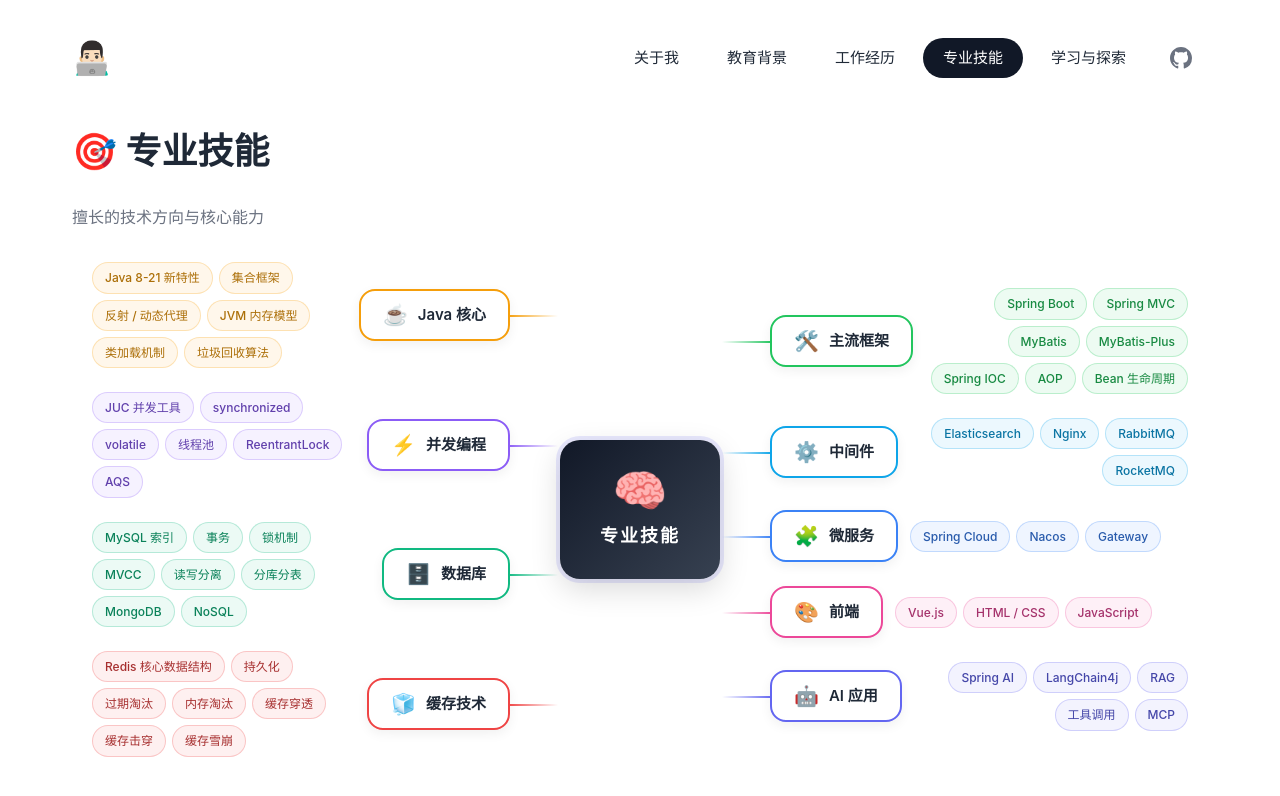
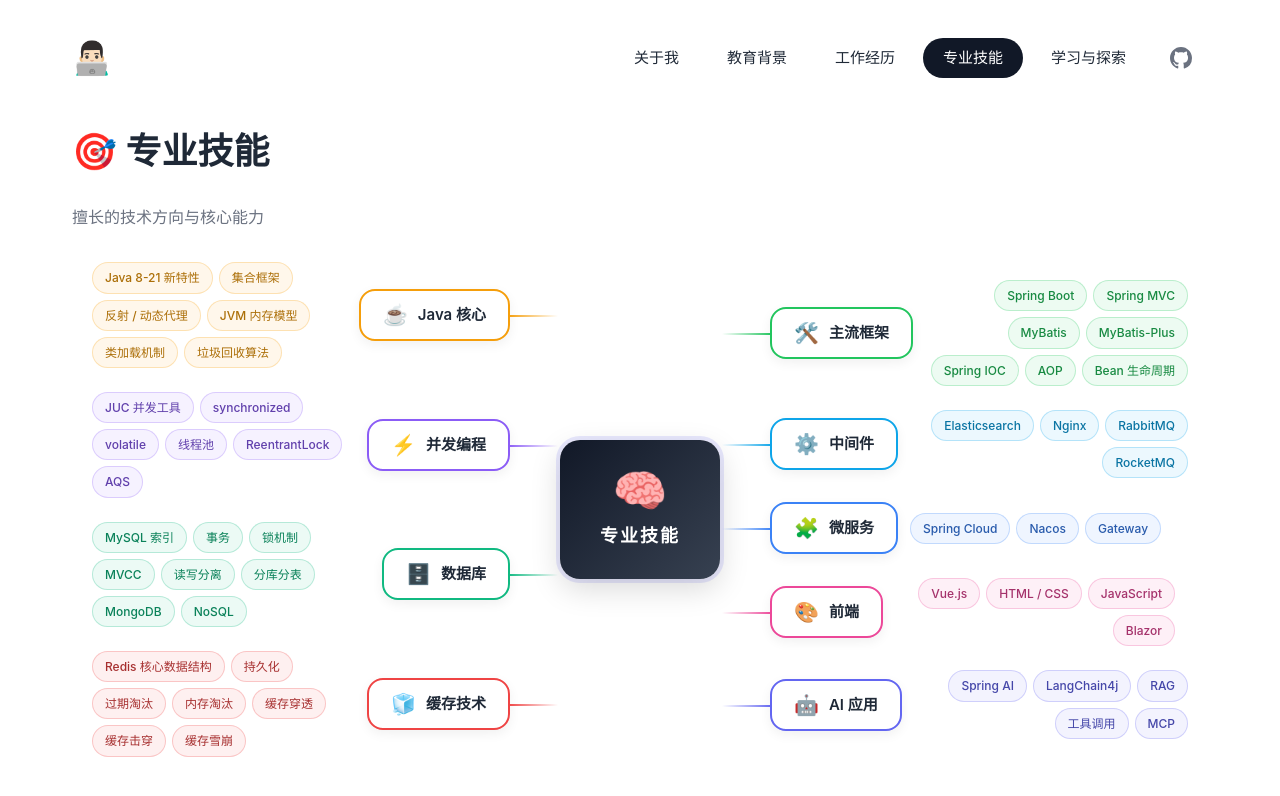
Before and after one commit to PlanBBBBB/my-portfolio, a React (Vite) app: page /skills in a window 1280 px wide. Shown: the top 796 px of the page. Built offline with nearby package versions, Linux system fonts and the light colour scheme.

Commit message:
feat: 专业技能前端分支新增 Blazor 技术标签

```diff
--- a/src/data/portfolio.ts
+++ b/src/data/portfolio.ts
@@ -235,7 +235,7 @@
     title: '前端',
     icon: '🎨',
     color: '#ec4899',
-    skills: ['Vue.js', 'HTML / CSS', 'JavaScript']
+    skills: ['Vue.js', 'HTML / CSS', 'JavaScript', 'Blazor']
   },
   {
     category: 'ai',
```
